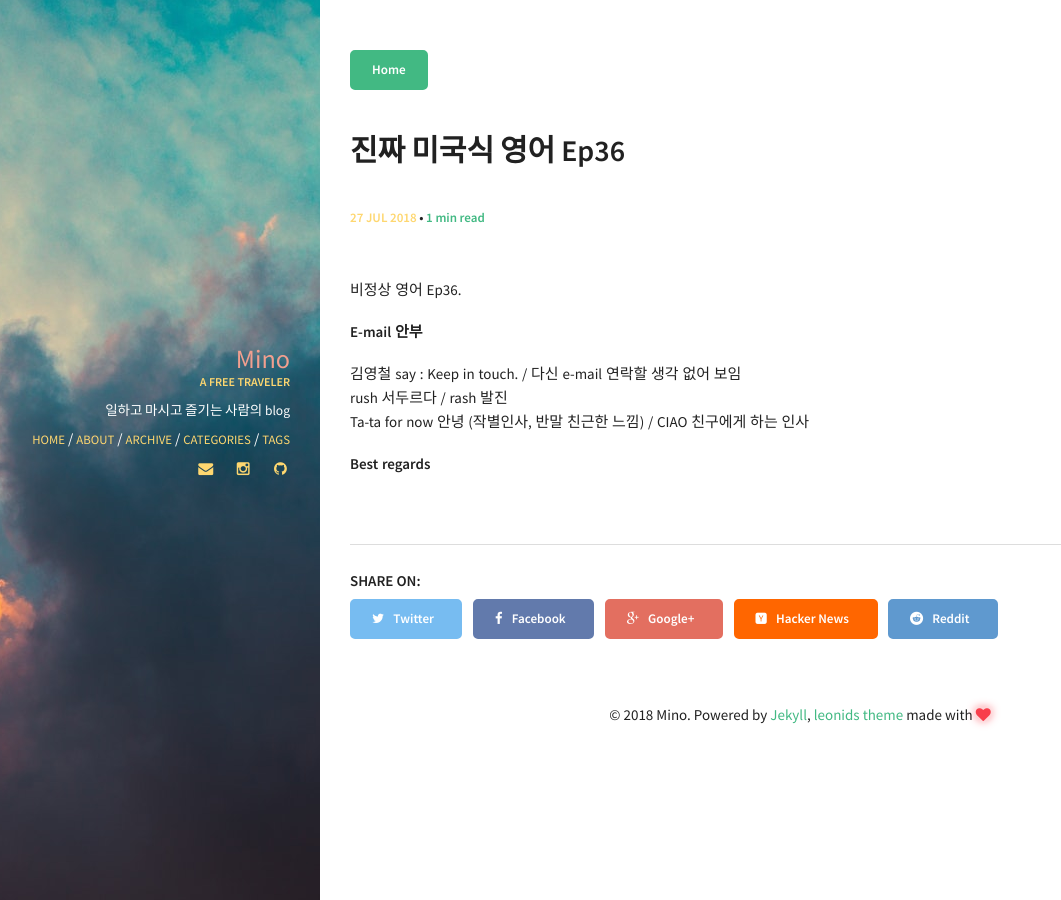
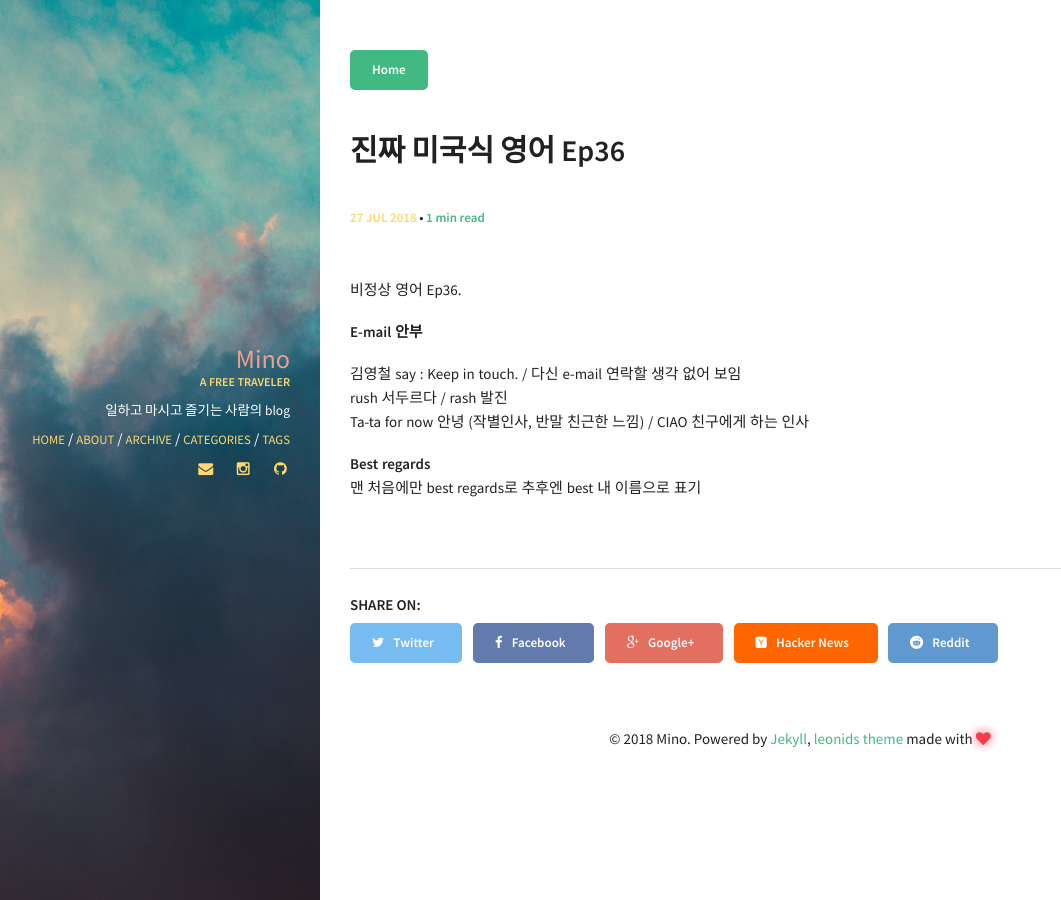
Before and after one commit to minoblog/minoblog.github.io, a Jekyll site: the page built from _posts/2018-07-27-Podcast-English-Ep36.md, in a window 1280 px wide. Shown: the whole page, without its empty margins (0-1061 px from the left). Built offline with Jekyll 4.4.1, drawn with Linux system fonts in a browser that asks for light colours.

Commit message:
Update 2018-07-27-Podcast-English-Ep36.md

```diff
--- a/_posts/2018-07-27-Podcast-English-Ep36.md
+++ b/_posts/2018-07-27-Podcast-English-Ep36.md
@@ -13,4 +13,5 @@ comments: true
 rush 서두르다 / rash 발진 <br>
 Ta-ta for now 안녕 &#40;작별인사, 반말 친근한 느낌&#41; / CIAO 친구에게 하는 인사 <br>
 
-<b>Best regards</b>
+<b>Best regards</b> <br>
+맨 처음에만 best regards로 추후엔 best 내 이름으로 표기
```
